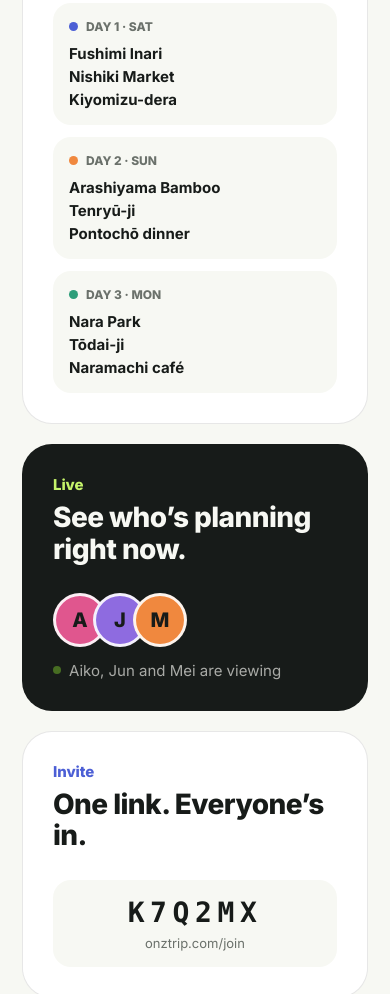
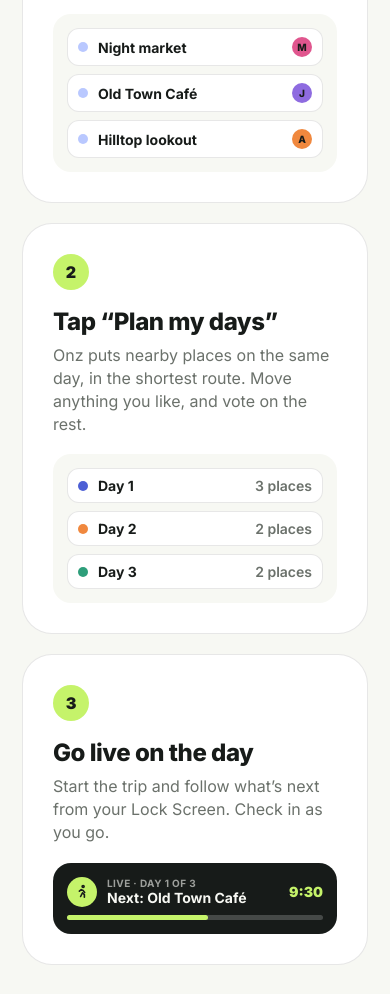
Before and after one commit to MosesYek/onz-app, a plain HTML site: page index.html in a window 390 px wide. Shown: the part 2585-3579 px from the top of the page. Drawn offline with Linux system fonts and the light colour scheme.

Commit message:
Add How it works section and a branded link-preview image
- Three steps: save places together, tap Plan my days, go live on the day.
  'See how it works' now jumps there.
- images/og.png (1200x630) with the logo, headline and the hero phone, used
  for og:image and twitter:image.

Co-Authored-By: Claude Opus 5.5 <noreply@anthropic.com>
Claude-Session: https://claude.ai/code/session_015WpzgZWZzP2ywBdcEcP2o3

```diff
--- a/index.html
+++ b/index.html
@@ -12,9 +12,13 @@
 <meta property="og:site_name" content="Onz">
 <meta property="og:title" content="Onz — Plan it together.">
 <meta property="og:description" content="One shared trip plan for the whole group, with everyone editing live.">
-<meta property="og:image" content="https://onztrip.com/images/santorini.jpg">
+<meta property="og:image" content="https://onztrip.com/images/og.png">
+<meta property="og:image:width" content="1200">
+<meta property="og:image:height" content="630">
+<meta property="og:image:alt" content="Onz — Plan it together. One shared trip plan for the whole group.">
 <meta property="og:url" content="https://onztrip.com/">
 <meta name="twitter:card" content="summary_large_image">
+<meta name="twitter:image" content="https://onztrip.com/images/og.png">
 <link rel="canonical" href="https://onztrip.com/">
 <link rel="icon" href="/favicon.ico?v=5" sizes="any">
 <link rel="icon" type="image/png" sizes="192x192" href="/favicon-192.png?v=5">
@@ -106,6 +110,17 @@ section{position:relative}
 @media (prefers-color-scheme: dark){.card.dark{background:#0F1311;border-color:var(--line)}.tile{background:var(--card);border:1px solid var(--line)}}
 .vote{display:inline-flex;align-items:center;gap:6px;height:36px;padding:0 12px;border-radius:18px;font-size:14px;font-weight:700;background:var(--chip);color:var(--text)}
 
+/* how it works */
+.steps{display:grid;grid-template-columns:repeat(3,minmax(0,1fr));gap:20px;margin-top:56px}
+.step{background:var(--card);border:1px solid var(--line);border-radius:30px;padding:30px;display:flex;flex-direction:column;gap:18px}
+.num{width:36px;height:36px;border-radius:50%;background:var(--lime);color:var(--ink);font-weight:900;font-size:16px;display:grid;place-items:center}
+.step h3{margin:0;font-size:24px;line-height:1.15;font-weight:800;letter-spacing:-.02em}
+.step p{margin:0;font-size:16px;line-height:1.45;color:var(--muted)}
+.mini{margin-top:auto;background:var(--bg);border-radius:18px;padding:14px;display:flex;flex-direction:column;gap:8px;font-size:14px;font-weight:700}
+.mini .row{display:flex;align-items:center;gap:10px;background:var(--card);border:1px solid var(--line);border-radius:12px;padding:8px 10px}
+.mini .dot{width:10px;height:10px;border-radius:50%;flex-shrink:0}
+.mini .who{margin-left:auto;width:20px;height:20px;border-radius:50%;display:grid;place-items:center;font-size:10px;font-weight:800;color:var(--ink)}
+@media (max-width:900px){.steps{grid-template-columns:minmax(0,1fr)}}
 /* plans marquee */
 .marquee{margin-top:56px;width:100%;overflow:hidden}
 .track{display:flex;width:max-content;animation:marquee 140s linear infinite}
@@ -193,7 +208,7 @@ section{position:relative}
 <p class="lede intro" style="--d: 240ms; max-width: 640px; margin-left: auto; margin-right: auto">One shared plan for the whole group. Days, places and times on a map, with everyone editing live.</p>
 <div class="hero-cta intro" style="--d: 360ms">
 <a class="asb" href="#download" aria-label="Download on the App Store"><svg viewBox="0 0 24 24" aria-hidden="true"><path fill="currentColor" d="M12.152 6.896c-.948 0-2.415-1.078-3.96-1.04-2.04.027-3.91 1.183-4.961 3.014-2.117 3.675-.546 9.103 1.519 12.09 1.013 1.454 2.208 3.09 3.792 3.039 1.52-.065 2.09-.987 3.935-.987 1.831 0 2.35.987 3.96.948 1.637-.026 2.676-1.48 3.676-2.948 1.156-1.688 1.636-3.325 1.662-3.415-.039-.013-3.182-1.221-3.22-4.857-.026-3.04 2.48-4.494 2.597-4.559-1.429-2.09-3.623-2.324-4.39-2.376-2-.156-3.675 1.09-4.61 1.09zM15.53 3.83c.843-1.012 1.4-2.427 1.245-3.83-1.207.052-2.662.805-3.532 1.818-.78.896-1.454 2.338-1.273 3.714 1.338.104 2.715-.688 3.559-1.701"/></svg><span><small>Download on the</small>App Store</span></a>
-<a class="more" href="#features">See how it works ›</a>
+<a class="more" href="#how">See how it works ›</a>
 </div>
 
 <div class="phones">
@@ -295,6 +310,50 @@ section{position:relative}
 <div style="position: absolute; top: 60px; left: 0; right: 0; text-align: center; color: #fff; padding: 0 24px">
 <h2 class="h2 reveal">No more group chat chaos.</h2>
 <p style="margin: 14px auto 0; max-width: 560px; font-size: 21px; line-height: 1.4; opacity: 0.92">Ideas, links and “we should go here” all land in one plan everyone can see.</p>
+</div>
+</div>
+</section>
+
+<!-- How it works -->
+<section id="how" class="band" style="padding-bottom: 0">
+<div class="wrap">
+<p class="eyebrow reveal">How it works</p>
+<h2 class="h2 reveal">From group chat to a plan in three steps.</h2>
+<div class="steps">
+
+<div class="step reveal">
+<div class="num">1</div>
+<div><h3>Save places together</h3><p style="margin-top: 8px">Everyone adds the spots they want to go to one shared list. No more scrolling back through the chat.</p></div>
+<div class="mini">
+<div class="row"><span class="dot" style="background: var(--peri)"></span>Night market<span class="who" style="background: var(--rose)">M</span></div>
+<div class="row"><span class="dot" style="background: var(--peri)"></span>Old Town Café<span class="who" style="background: var(--violet)">J</span></div>
+<div class="row"><span class="dot" style="background: var(--peri)"></span>Hilltop lookout<span class="who" style="background: var(--tangerine)">A</span></div>
+</div>
+</div>
+
+<div class="step reveal">
+<div class="num">2</div>
+<div><h3>Tap “Plan my days”</h3><p style="margin-top: 8px">Onz puts nearby places on the same day, in the shortest route. Move anything you like, and vote on the rest.</p></div>
+<div class="mini">
+<div class="row"><span class="dot" style="background: var(--peri-deep)"></span>Day 1<span style="margin-left: auto; color: var(--muted); font-weight: 600">3 places</span></div>
+<div class="row"><span class="dot" style="background: var(--tangerine)"></span>Day 2<span style="margin-left: auto; color: var(--muted); font-weight: 600">2 places</span></div>
+<div class="row"><span class="dot" style="background: var(--jade)"></span>Day 3<span style="margin-left: auto; color: var(--muted); font-weight: 600">2 places</span></div>
+</div>
+</div>
+
+<div class="step reveal">
+<div class="num">3</div>
+<div><h3>Go live on the day</h3><p style="margin-top: 8px">Start the trip and follow what’s next from your Lock Screen. Check in as you go.</p></div>
+<div class="mini" style="background: var(--ink); color: var(--soft)">
+<div style="display: flex; align-items: center; gap: 10px">
+<span style="width: 30px; height: 30px; border-radius: 50%; background: var(--lime); flex-shrink: 0; display: grid; place-items: center"><svg width="15" height="15" viewBox="0 0 24 24" fill="none" stroke="#171B19" stroke-width="2.6" stroke-linecap="round" stroke-linejoin="round" aria-hidden="true"><circle cx="13" cy="4" r="1.6"></circle><path d="m9 20 3-6 3 3v4"></path><path d="M7 11.5 10 9l3 1.5 2.5 3"></path></svg></span>
+<span style="flex: 1; min-width: 0"><span style="display: block; font-size: 10px; letter-spacing: .04em; color: rgba(247,248,243,.6)">LIVE · DAY 1 OF 3</span>Next: Old Town Café</span>
+<span style="color: var(--lime); font-weight: 900">9:30</span>
+</div>
+<div style="height: 5px; border-radius: 3px; background: rgba(255,255,255,.2)"><div style="width: 55%; height: 5px; border-radius: 3px; background: var(--lime)"></div></div>
+</div>
+</div>
+
 </div>
 </div>
 </section>
```
Also changed, not shown: images/og.png (added).
